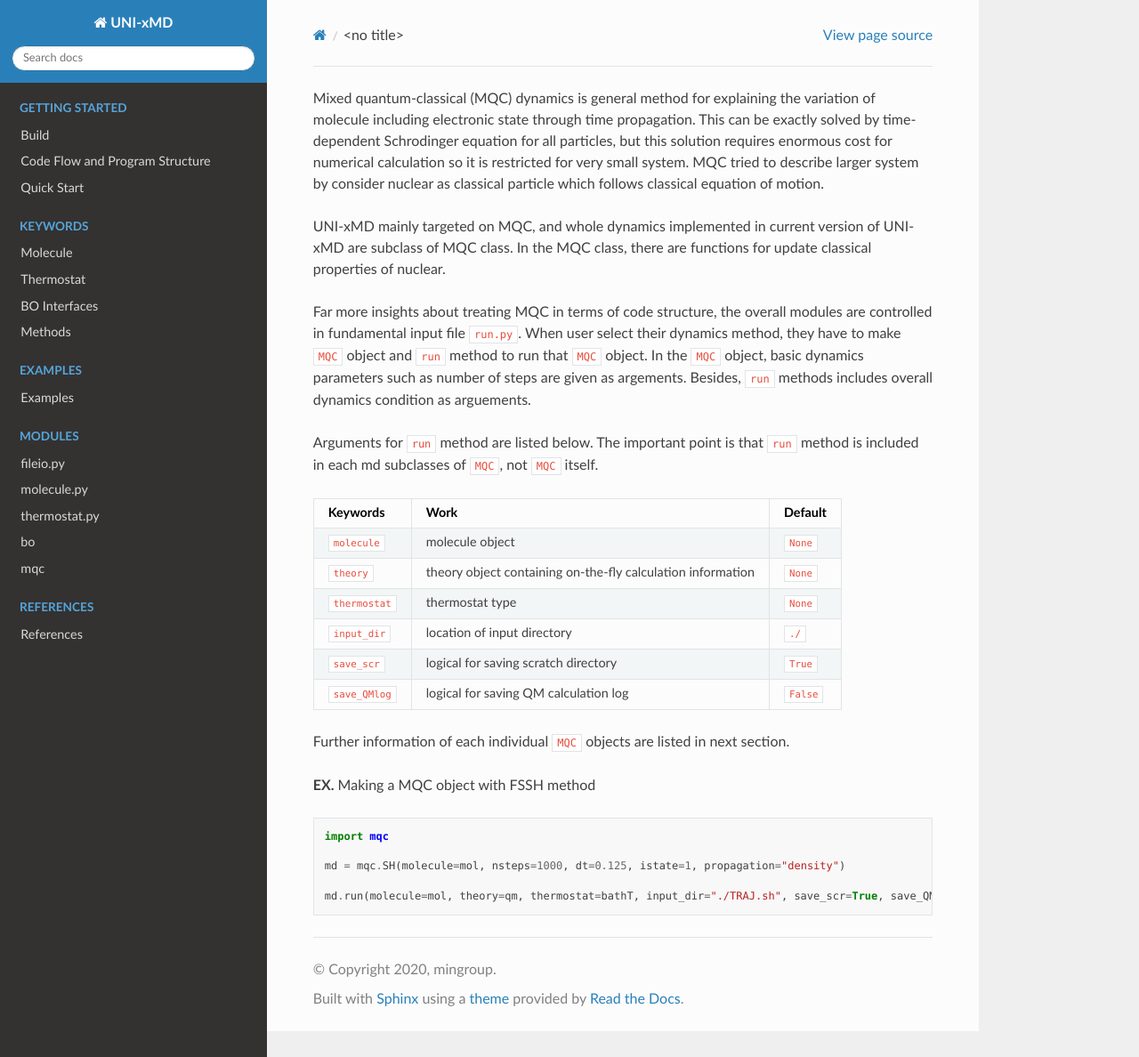
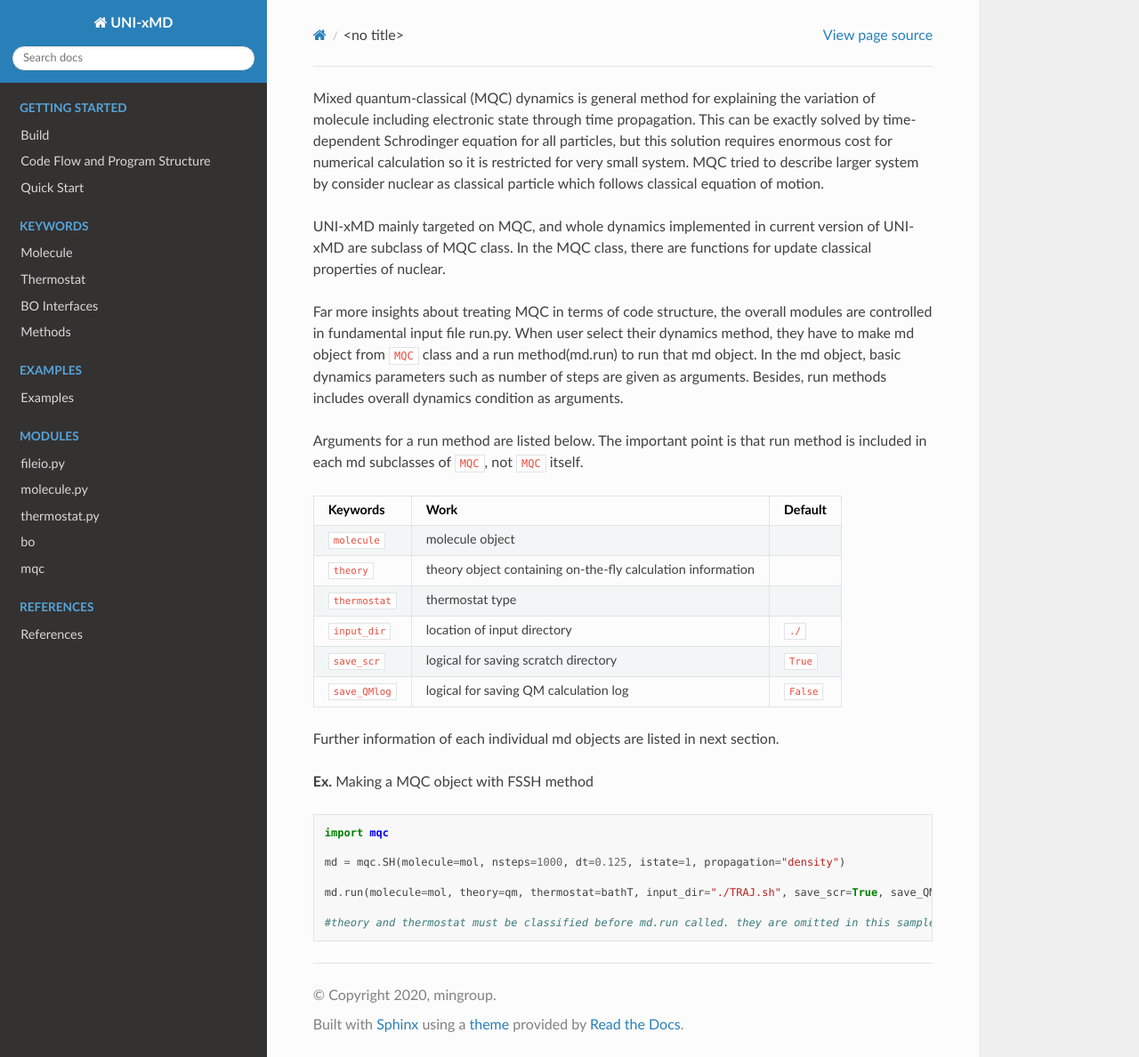
Before and after one commit to skmin-lab/unixmd, a Sphinx documentation site: the page built from docs/source/keywords/methods/mqc.rst, in a window 1280 px wide and 1188 px high. Shown: the whole window at 89% size. Built offline with Sphinx 7.4.7 and the Read the Docs theme 2.0.0, drawn with Linux system fonts in a browser that asks for light colours.

Commit message:
fix minor changes

```diff
--- a/docs/source/keywords/methods/mqc.rst
+++ b/docs/source/keywords/methods/mqc.rst
@@ -9,34 +9,34 @@ UNI-xMD mainly targeted on MQC, and whole dynamics implemented in current versio
 MQC class. In the MQC class, there are functions for update classical properties of nuclear.
 
 Far more insights about treating MQC in terms of code structure, the overall modules are controlled in fundamental
-input file ``run.py``. When user select their dynamics method, they have to make ``MQC`` object and ``run`` method
-to run that ``MQC`` object. In the ``MQC`` object, basic dynamics parameters such as number of steps are given as
-argements. Besides, ``run`` methods includes overall dynamics condition as arguements.
+input file run.py. When user select their dynamics method, they have to make md object from ``MQC`` class and a run
+method(md.run) to run that md object. In the md object, basic dynamics parameters such as number of steps are given as
+arguments. Besides, run methods includes overall dynamics condition as arguments.
 
-Arguments for ``run`` method are listed below. The important point is that ``run`` method is included in each
+Arguments for a run method are listed below. The important point is that run method is included in each
 md subclasses of ``MQC``, not ``MQC`` itself.
 
-+----------------+------------------------------------------------+-----------+
-| Keywords       | Work                                           | Default   |
-+================+================================================+===========+
-| ``molecule``   | molecule object                                | ``None``  |
-+----------------+------------------------------------------------+-----------+
-| ``theory``     | theory object containing on-the-fly            | ``None``  |
-|                | calculation information                        |           |
-+----------------+------------------------------------------------+-----------+
-| ``thermostat`` | thermostat type                                | ``None``  |
-+----------------+------------------------------------------------+-----------+
-| ``input_dir``  | location of input directory                    | ``./``    |
-+----------------+------------------------------------------------+-----------+
-| ``save_scr``   | logical for saving scratch directory           | ``True``  |
-+----------------+------------------------------------------------+-----------+
-| ``save_QMlog`` | logical for saving QM calculation log          | ``False`` |
-+----------------+------------------------------------------------+-----------+
++----------------+-------------------------------------------------+-----------+
+| Keywords       | Work                                            | Default   |
++================+=================================================+===========+
+| ``molecule``   | molecule object                                 |           |
++----------------+-------------------------------------------------+-----------+
+| ``theory``     | theory object containing on-the-fly             |           |
+|                | calculation information                         |           |
++----------------+-------------------------------------------------+-----------+
+| ``thermostat`` | thermostat type                                 |           |
++----------------+-------------------------------------------------+-----------+
+| ``input_dir``  | location of input directory                     | ``./``    |
++----------------+-------------------------------------------------+-----------+
+| ``save_scr``   | logical for saving scratch directory            | ``True``  |
++----------------+-------------------------------------------------+-----------+
+| ``save_QMlog`` | logical for saving QM calculation log           | ``False`` |
++----------------+-------------------------------------------------+-----------+
 
-Further information of each individual ``MQC`` objects are listed in next section.
+Further information of each individual md objects are listed in next section.
 
 
-**EX.** Making a MQC object with FSSH method
+**Ex.** Making a MQC object with FSSH method
 
 .. code-block:: python
 
@@ -45,3 +45,5 @@ Further information of each individual ``MQC`` objects are listed in next sectio
    md = mqc.SH(molecule=mol, nsteps=1000, dt=0.125, istate=1, propagation="density")
 
    md.run(molecule=mol, theory=qm, thermostat=bathT, input_dir="./TRAJ.sh", save_scr=True, save_QMlog=False)
+
+   #theory and thermostat must be classified before md.run called. they are omitted in this sample code.
```
